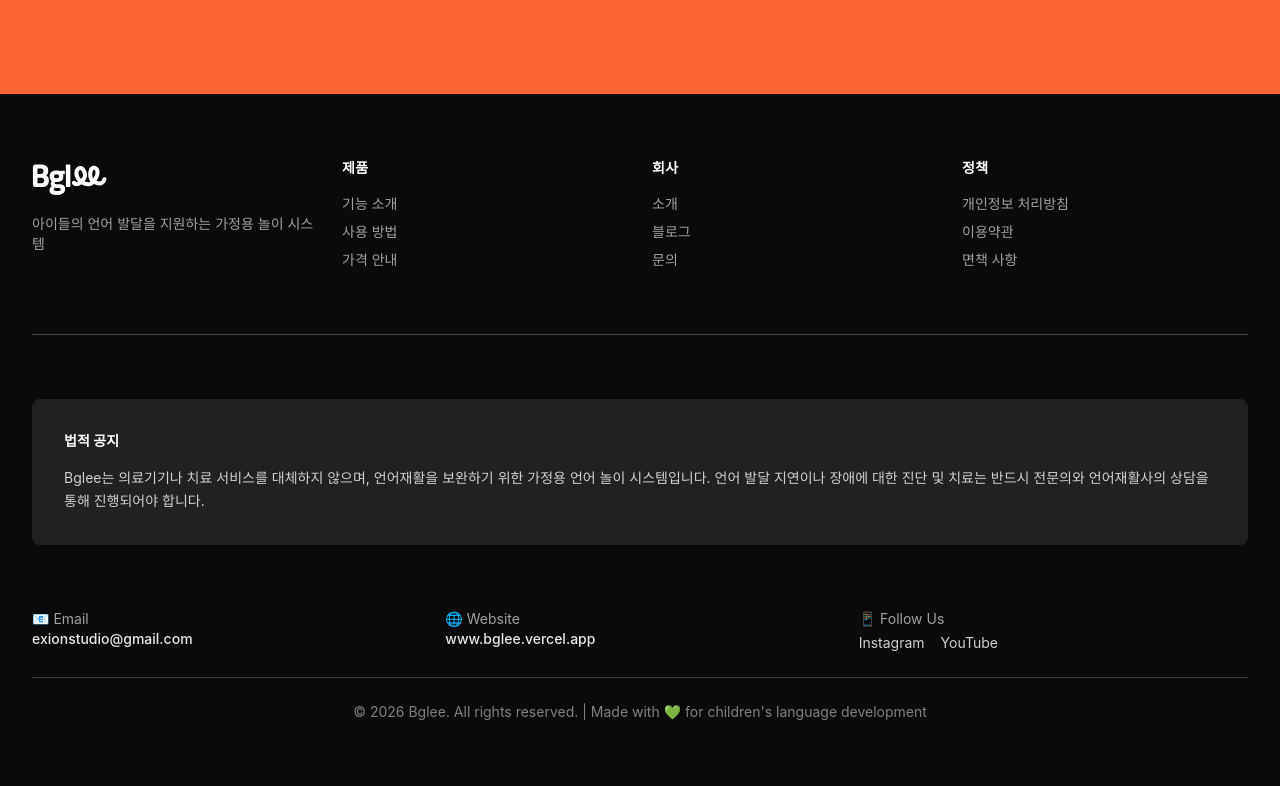
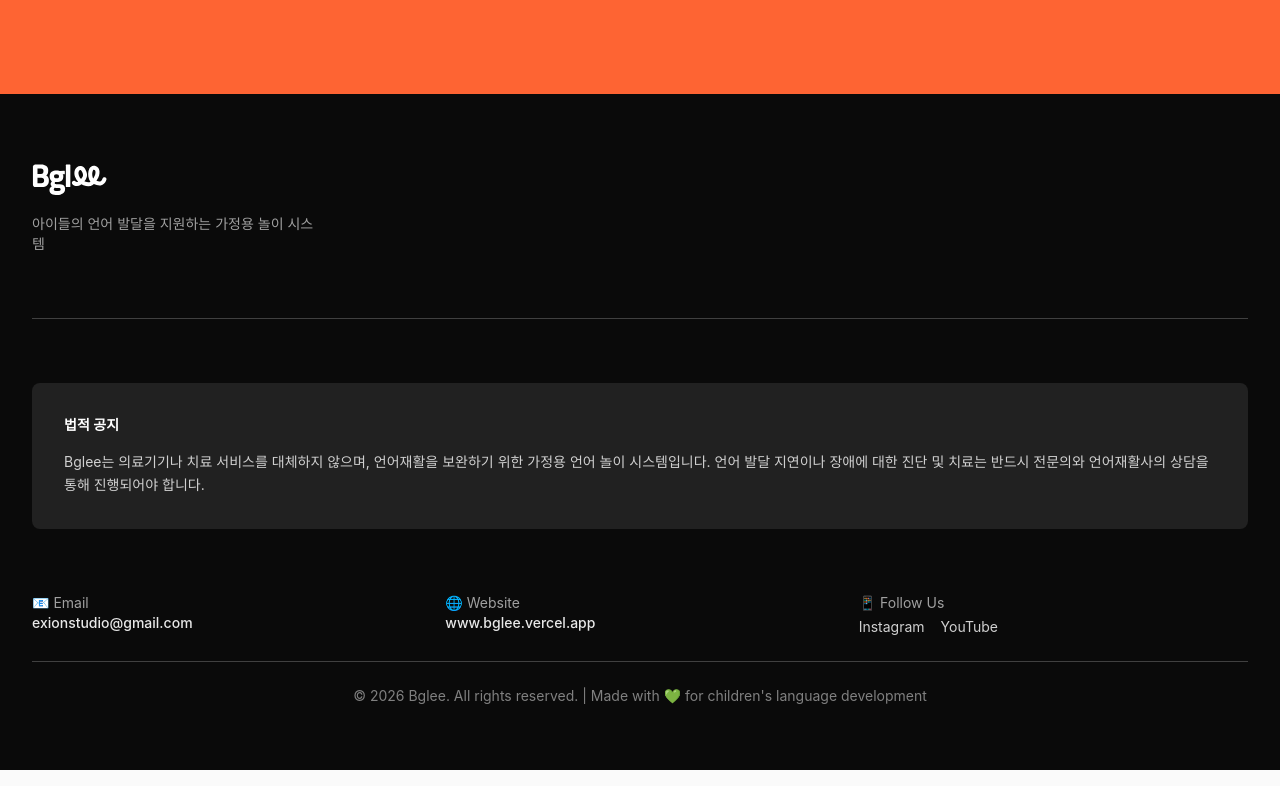
Before and after one commit to kyungrae2002/bglee_landingpage, a React (Vite) app in the folder bglee/: page / in a window 1280 px wide. Shown: the part 4442-5228 px from the top of the page. Built offline with nearby package versions, Linux system fonts and the light colour scheme; no server answers; the database is empty.

Commit message:
디자인 반영
수정

```diff
--- a/bglee/src/sections/FooterSection.jsx
+++ b/bglee/src/sections/FooterSection.jsx
@@ -17,78 +17,7 @@ export default function FooterSection() {
             </p>
           </div>
 
-          {/* Product Links */}
-          <div className="space-y-4">
-            <h4 className="font-semibold text-white text-sm uppercase tracking-wide">
-              제품
-            </h4>
-            <ul className="space-y-2 text-sm text-neutral-400">
-              <li>
-                <a href="#features" className="hover:text-neutral-200 transition-colors">
-                  기능 소개
-                </a>
-              </li>
-              <li>
-                <a href="#how-it-works" className="hover:text-neutral-200 transition-colors">
-                  사용 방법
-                </a>
-              </li>
-              <li>
-                <a href="#pricing" className="hover:text-neutral-200 transition-colors">
-                  가격 안내
-                </a>
-              </li>
-            </ul>
           </div>
-
-          {/* Company Links */}
-          <div className="space-y-4">
-            <h4 className="font-semibold text-white text-sm uppercase tracking-wide">
-              회사
-            </h4>
-            <ul className="space-y-2 text-sm text-neutral-400">
-              <li>
-                <a href="#about" className="hover:text-neutral-200 transition-colors">
-                  소개
-                </a>
-              </li>
-              <li>
-                <a href="#blog" className="hover:text-neutral-200 transition-colors">
-                  블로그
-                </a>
-              </li>
-              <li>
-                <a href="#contact" className="hover:text-neutral-200 transition-colors">
-                  문의
-                </a>
-              </li>
-            </ul>
-          </div>
-
-          {/* Legal Links */}
-          <div className="space-y-4">
-            <h4 className="font-semibold text-white text-sm uppercase tracking-wide">
-              정책
-            </h4>
-            <ul className="space-y-2 text-sm text-neutral-400">
-              <li>
-                <a href="#privacy" className="hover:text-neutral-200 transition-colors">
-                  개인정보 처리방침
-                </a>
-              </li>
-              <li>
-                <a href="#terms" className="hover:text-neutral-200 transition-colors">
-                  이용약관
-                </a>
-              </li>
-              <li>
-                <a href="#disclaimer" className="hover:text-neutral-200 transition-colors">
-                  면책 사항
-                </a>
-              </li>
-            </ul>
-          </div>
-        </div>
 
         {/* Divider */}
         <div className="border-t border-neutral-700 my-12 sm:my-16" />
```
